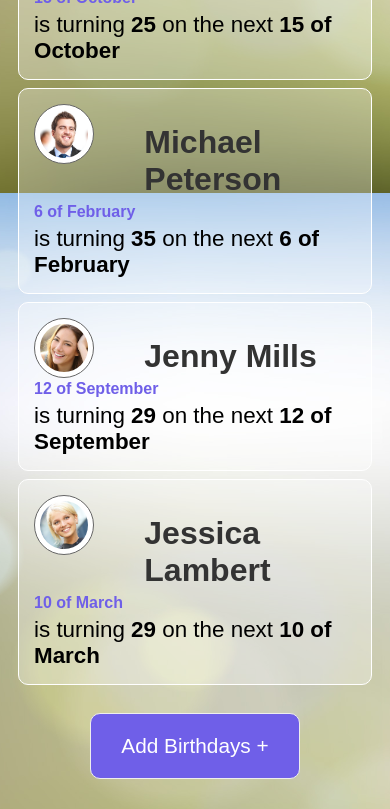
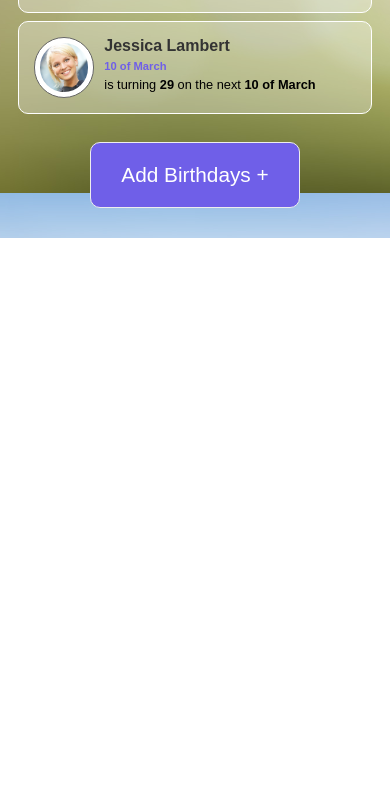
Before and after one commit to lep1981/FlowXO-Coding-Challenge, a plain HTML site: page index.html in a window 390 px wide. Shown: the part 651-1460 px from the top of the page. After the commit the page ends 889 px from the top, so only its background shows below. Drawn offline with nearby package versions, Linux system fonts and the light colour scheme; a web font is replaced by a local one.

Commit message:
Added responsive media queries

```diff
--- a/css/styles.css
+++ b/css/styles.css
@@ -121,7 +121,7 @@ div#bdays-form-wrapper {
 }
 form#bdays-form {
     background: #eee;
-    width: 20%;
+    width: 80%;
     max-width: 450px;
     padding: 20px;
     text-align: center;
@@ -160,3 +160,10 @@ div#close-form {
     color: #fff;
     cursor: pointer;
 }
+
+@media only screen and (max-width: 580px) {
+	.bday-fulldob {font-size:0.7em;}
+	p.bday-info {font-size: 0.8em;}
+	h3.bday-name {font-size:1em;margin-top:0;}
+	img.bday-photo {margin-right:10px;}
+}
--- a/index.html
+++ b/index.html
@@ -2,6 +2,7 @@
 <html>
 <head>
 <meta charset="utf-8">
+<meta name="viewport" content="width=device-width, initial-scale=1">
 <title>MyBirthdays App</title>
 
 <link href="css/styles.css" type="text/css" rel="stylesheet" />
```
